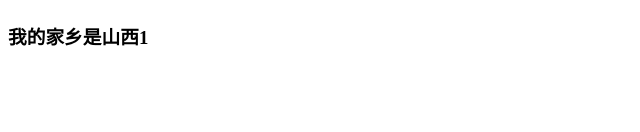
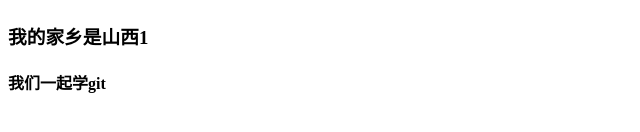
Before and after one commit to yy9306/kk, a plain HTML site: page index.html in a window 1280 px wide. Shown: the part 122-254 px from the top of the page, without its empty margins (0-640 px from the left). Drawn offline with Linux system fonts and the light colour scheme.

Commit message:
change readme context

```diff
--- a/index.html
+++ b/index.html
@@ -9,5 +9,6 @@
    <h1>我爱祖国</h1>
    <h2>我们为祖国自豪</h2>
    <h3>我的家乡是山西1</h3>
+   <h4>我们一起学git</h4>
 </body>
 </html>
```
Also changed, not shown: 1 other file.
